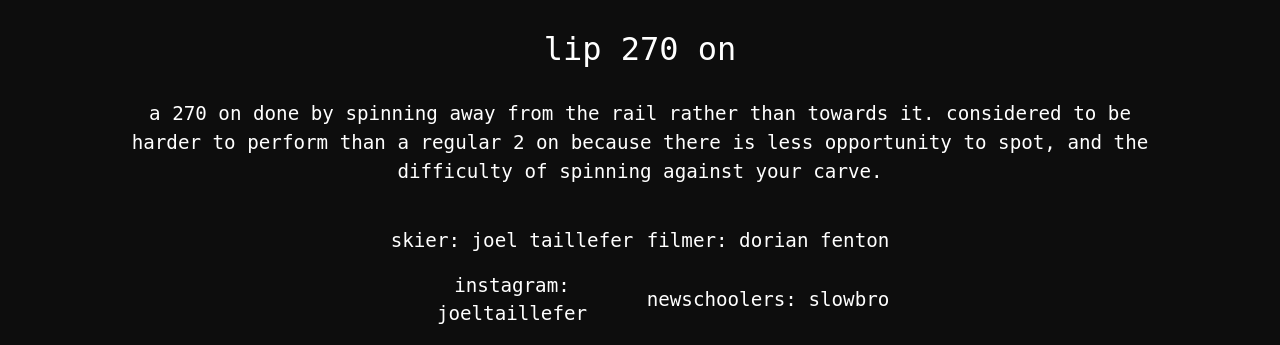
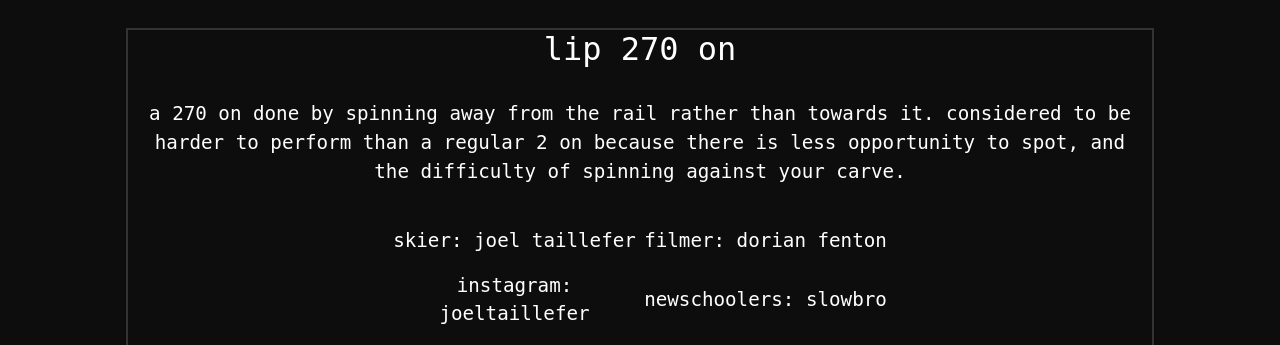
Before and after one commit to slowbrojt/Django-Projects, a Django app: page /trick/2 in a window 1280 px wide. Shown: the part 654-999 px from the top of the page. Run offline with Django 4.2, Linux system fonts and the light colour scheme; data comes from the database, SQL or seed files in the repository; some libraries are stand-ins or nearby versions.

Commit message:
Update styles.css
more changes for readability

```diff
--- a/trickipedia/tricks/static/tricks/styles.css
+++ b/trickipedia/tricks/static/tricks/styles.css
@@ -29,6 +29,12 @@
 	text-align: center;
 	margin-left: 10%;
 	margin-right: 10%;
+	outline: 2px solid rgb(51, 51, 51);
+}
+
+.trickinfo > * {
+	margin-right: 10px;
+	margin-left: 10px;
 }
 
 input {
```
